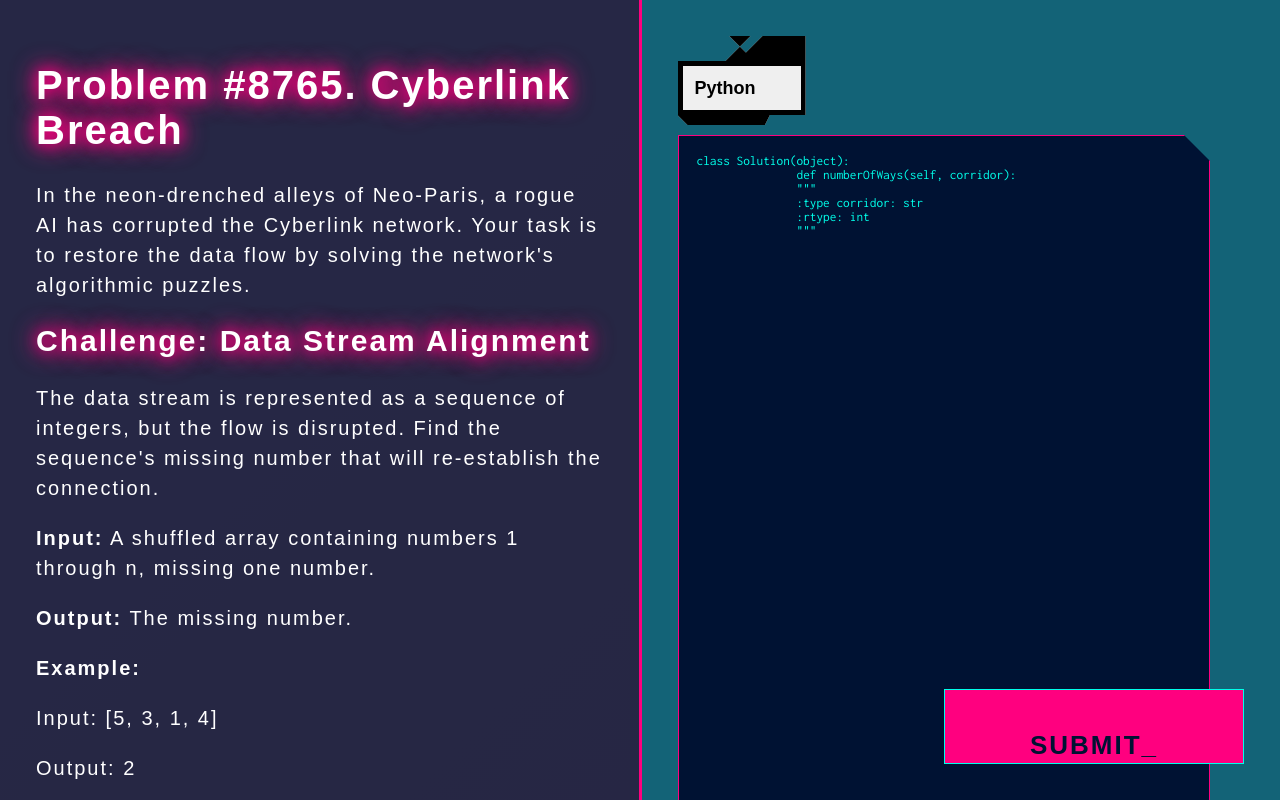
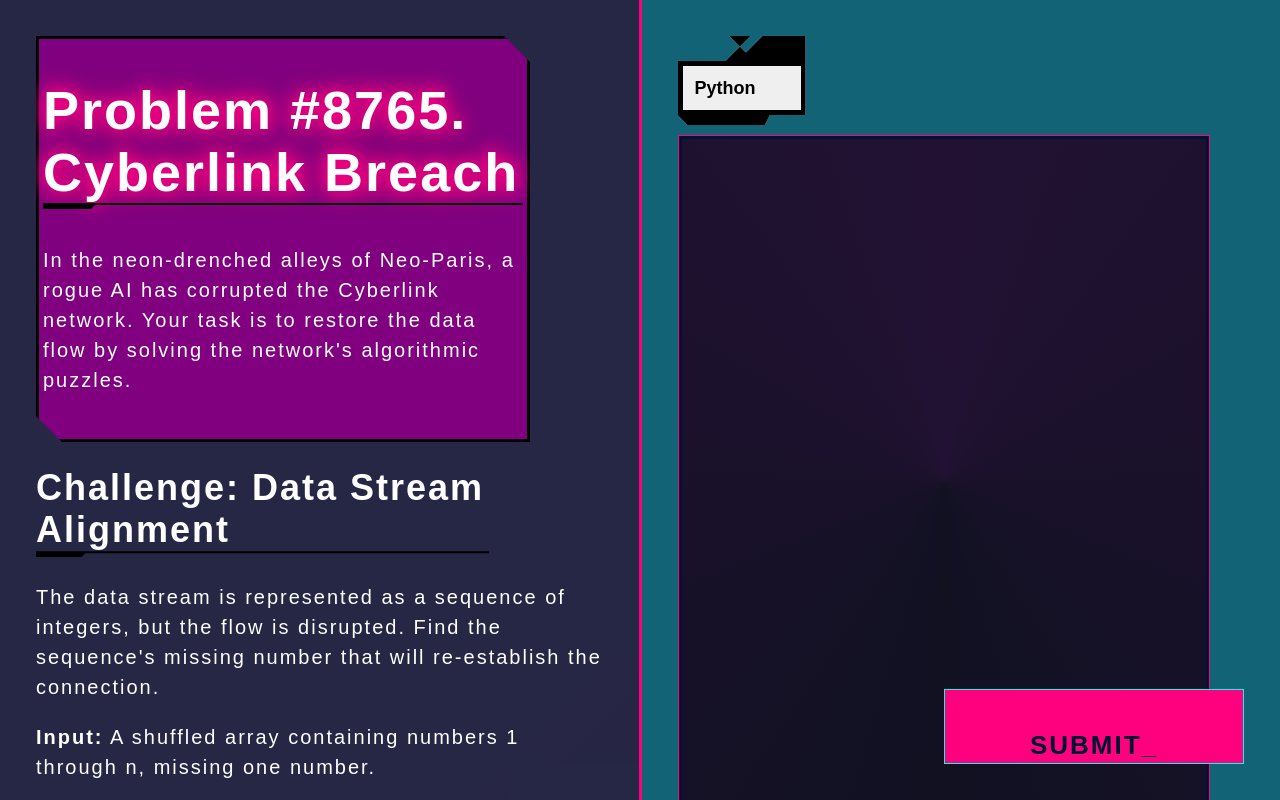
Before and after one commit to ElRapt/Forever-2049, a website built with Vite: page index.html in a window 1280 px wide. Built offline with nearby package versions, Linux system fonts and the light colour scheme.

Commit message:
added style to textarea and multiple animations

```diff
--- a/index.html
+++ b/index.html
@@ -45,16 +45,23 @@
 
     <div class="container">
         <div class="problem-section">
-            <h1>Problem #8765. Cyberlink Breach</h1>
+            <div class="problem_title bg-purple cyber-tile-big">
+              <h1 class="cyber-h">Problem #8765. Cyberlink Breach</h1>
               <p>In the neon-drenched alleys of Neo-Paris, a rogue AI has corrupted the Cyberlink network. Your task is to restore the data flow by solving the network's algorithmic puzzles.</p>
-            <h2>Challenge: Data Stream Alignment</h2>
+            </div>
+
+            <div class="problem_details">
+              <h3 class="cyber-h cyber-glitch-4">Challenge: Data Stream Alignment</h2>
               <p>The data stream is represented as a sequence of integers, but the flow is disrupted. Find the sequence's missing number that will re-establish the connection.</p>
               <p><strong>Input:</strong> A shuffled array containing numbers 1 through n, missing one number.</p>
               <p><strong>Output:</strong> The missing number.</p>
+              <div class="cyber-tile-small bg-green cyber-glitch-2">
                 <p><strong>Example:</strong></p>
                 <p>Input: [5, 3, 1, 4]</p>
                 <p>Output: 2</p>
+              </div>
               <p>Write a function that takes in the array and returns the missing number.</p>
+            </div>
         </div>
 
         <div class="editor-section bg-blue">
@@ -65,12 +72,7 @@
                 <option value="go">Go</option>
             </select>
           </div>
-            <textarea id="code-editor" class="cyber-tile-big">class Solution(object):
-               def numberOfWays(self, corridor):
-               """
-               :type corridor: str
-               :rtype: int
-               """ </textarea>
+            <textarea id="code-editor" class="box"></textarea>
 
         <a href="/loot.html">
           <button id="submit-btn" class="cybr-btn">
@@ -126,9 +128,9 @@
     const codeEditor = document.getElementById('code-editor');
 
     const defaultCode = {
-      'python': 'class Solution(object): \n def numberOfWays(self, corridor): \n """ \n:type corridor: str \n :rtype: int \n""" ',
-        'c++': 'class Solution { \n public: \n int numberOfWays(string corridor) { \n \n } \n };',
-        'go': 'func numberOfWays(corridor string) int { \n \n }'
+      'python': 'class Solution(object): \n def dataStream(self, corridor): \n """ \n:type corridor: str \n :rtype: int \n""" ',
+        'c++': 'class Solution { \n public: \n int dataStream(string corridor) { \n \n } \n };',
+        'go': 'func dataStream(corridor string) int { \n \n }'
     };
 
     languageSelect.addEventListener('change', function() {
--- a/style.css
+++ b/style.css
@@ -35,6 +35,12 @@ body, html {
   margin-bottom: 1rem;
 }
 
+.problem_title {
+  border: solid #000;
+  width: 100%;
+}
+
+
 /* Editor section styling */
 .editor-section {
   flex-basis: 50%;
@@ -56,6 +62,32 @@ body, html {
   border: 1px solid #ff007f; /* Neon pink border */
   resize: none;
 }
+
+
+.box {
+  --border-size: 3px;
+  width: 60vmin;
+  height: 50vmin;
+  background-size: calc(100% - (var(--border-size) * 2)) calc(100% - (var(--border-size) * 2)), cover;
+  background-position: center center;
+  background-repeat: no-repeat;
+  animation: bg-spin 3s linear infinite;
+}
+
+@keyframes bg-spin {
+  from {
+    background-image: conic-gradient(from 0turn, #213, #112 50%, #213), conic-gradient(from 0turn, transparent 20%, #08f, #f03);
+  }
+  to {
+    background-image: conic-gradient(from 1turn, #213, #112 50%, #213), conic-gradient(from 1turn, transparent 20%, #08f, #f03);
+  }
+}
+
+.box:hover {
+  animation-play-state: paused;
+}
+
+
 
 #submit-btn {
   position: absolute;
```
Lines whose indentation alone changed are shown as unchanged.
